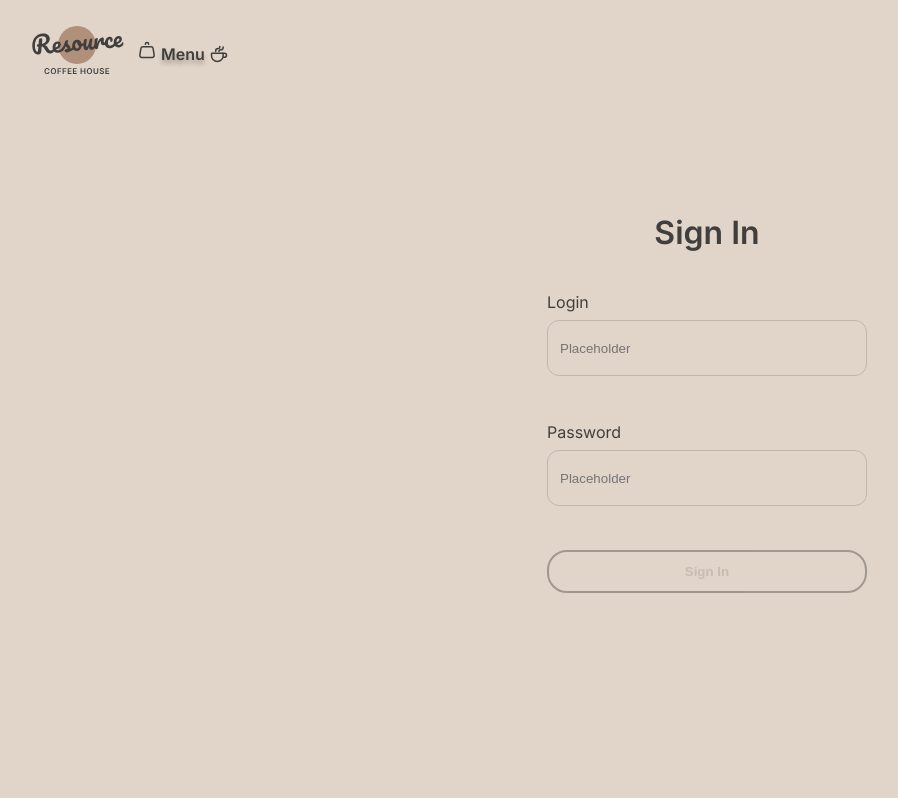
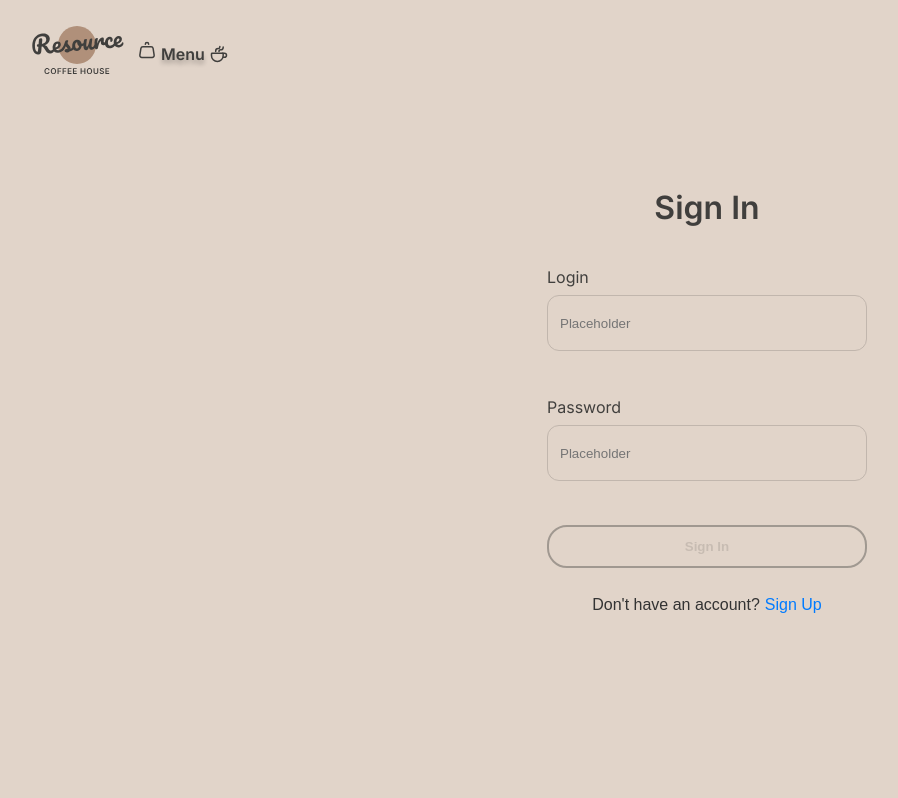
Before and after one commit to Adlet92/coffee-house-react, a React (Vite) app: page /sign-in in a window 1280 px wide. Shown: the top 798 px of the page, without its empty margins (13-911 px from the left). Built offline with nearby package versions, Linux system fonts and the light colour scheme.

Commit message:
feat: add links under the buttons

```diff
--- a/src/components/Registration/RegistrationPage.tsx
+++ b/src/components/Registration/RegistrationPage.tsx
@@ -224,6 +224,15 @@ const RegistrationPage: React.FC = () => {
               Registration
             </button>
             {backendError && <p className="backend-error">{backendError}</p>}
+            <p className="switch-auth">
+              Already have an account?{" "}
+              <span
+                className="auth-link"
+                onClick={() => (window.location.href = "/sign-in")}
+              >
+                Sign In
+              </span>
+            </p>
           </form>
         </div>
       </section>
--- a/src/components/Registration/registration.css
+++ b/src/components/Registration/registration.css
@@ -120,3 +120,12 @@ body {
   color: red;
   margin-top: 10px;
 }
+.switch-auth {
+  display: flex;
+  justify-content: center;
+}
+.auth-link {
+  cursor: pointer;
+  color: #007bff;
+  padding-left: 5px;
+}
--- a/src/components/SignIn/SignInPage.tsx
+++ b/src/components/SignIn/SignInPage.tsx
@@ -107,6 +107,15 @@ const SignInPage: React.FC = () => {
                 Incorrect login or password
               </p>
             )}
+            <p className="switch-auth">
+              Don't have an account?{" "}
+              <span
+                className="auth-link"
+                onClick={() => (window.location.href = "/register")}
+              >
+                Sign Up
+              </span>
+            </p>
           </form>
         </div>
       </section>
--- a/src/components/SignIn/sign-in.css
+++ b/src/components/SignIn/sign-in.css
@@ -114,3 +114,10 @@ body {
 .hidden {
   display: none;
 }
+.auth-link {
+  cursor: pointer;
+  color: #007bff;
+}
+.switch-auth{
+
+}
```
